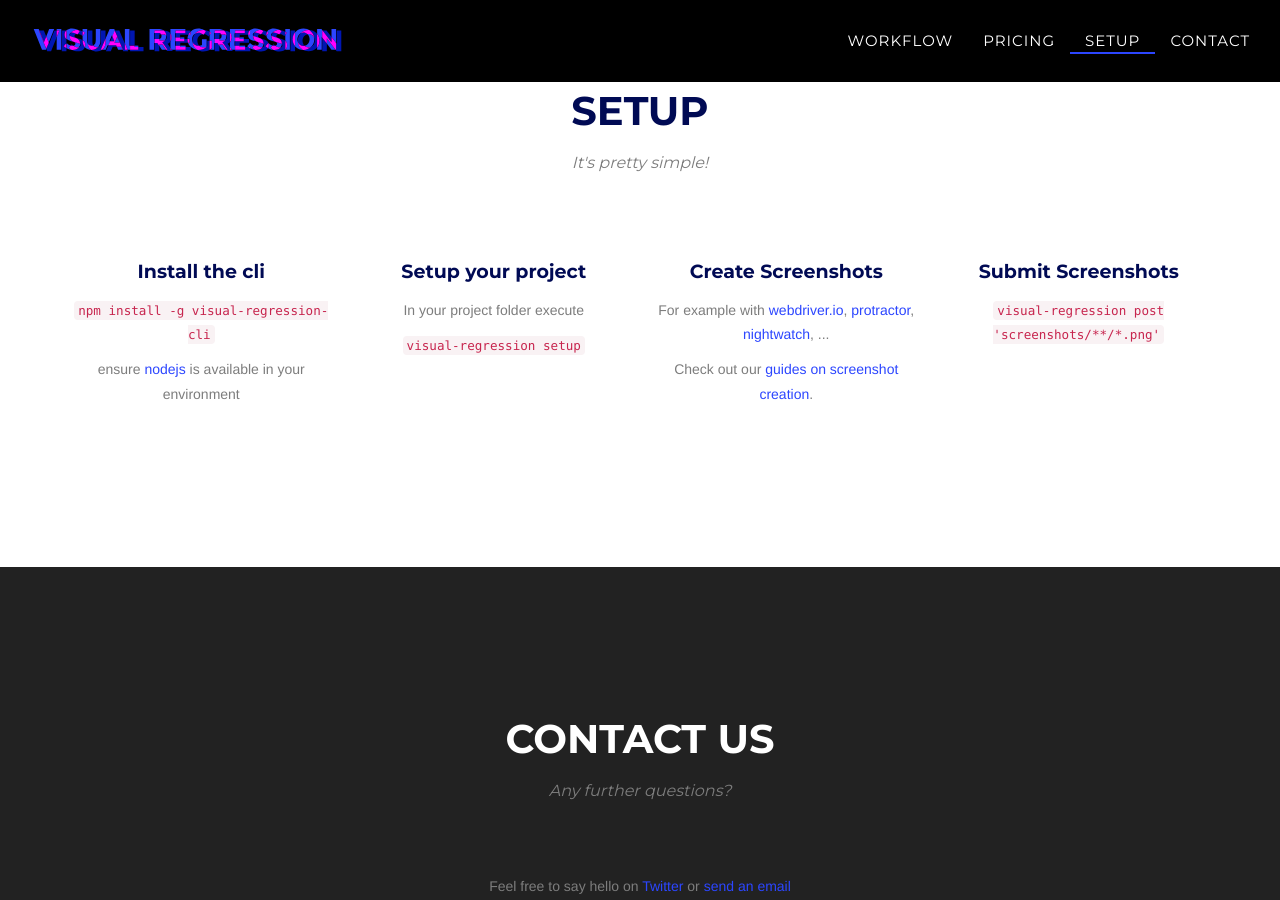
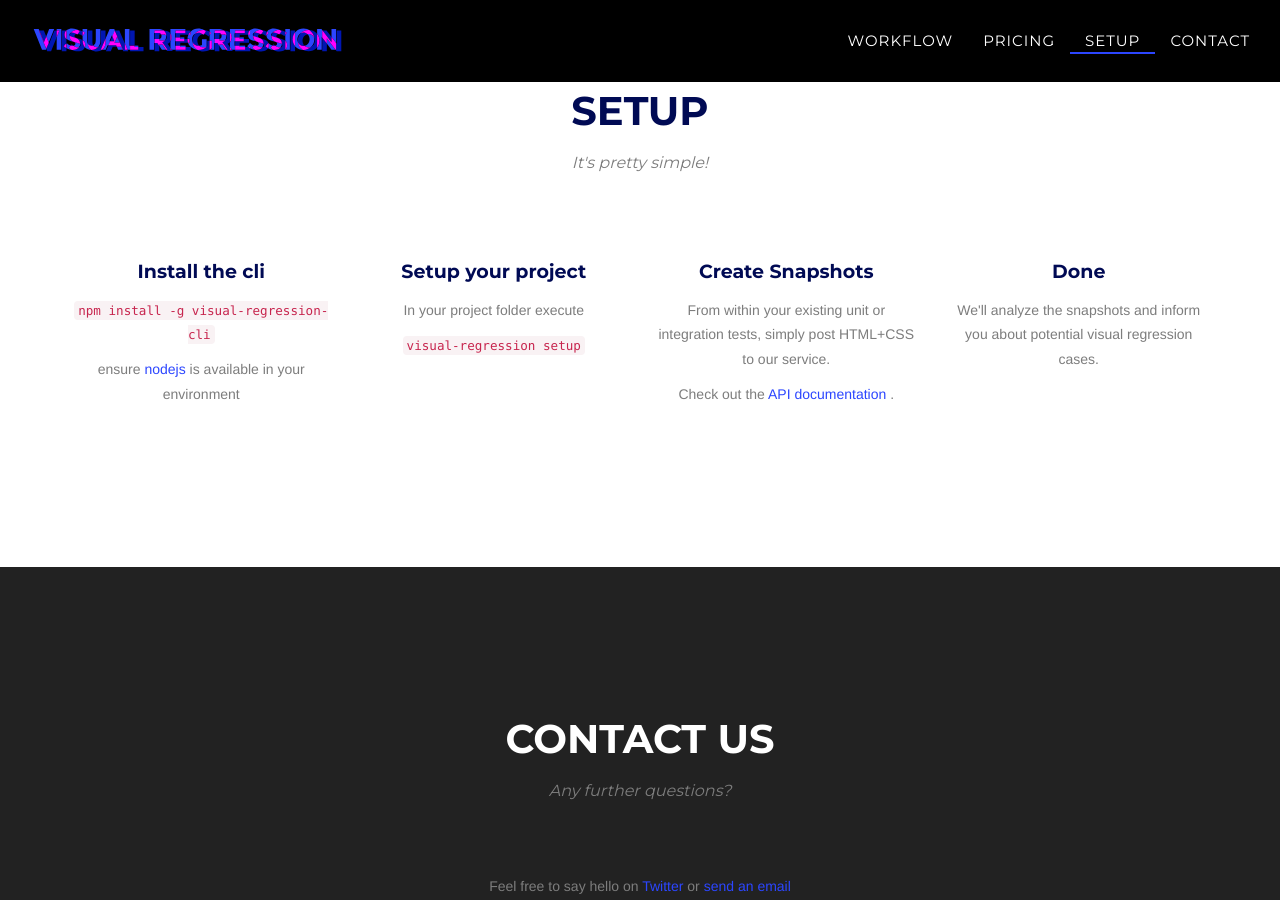
Before and after one commit to visualregression/visualregression.github.io, a Jekyll site: the page built from index.html, in a window 1280 px wide and 900 px high, scrolled down 2387 px. Built offline with Jekyll 4.4.1, drawn with Linux system fonts in a browser that asks for light colours; some of the changed text lies outside the part shown.

Commit message:
content: smoothen up wording

```diff
--- a/_includes/setup.html
+++ b/_includes/setup.html
@@ -26,20 +26,23 @@
                     </p>
                 </div>
                 <div class="col-md-3">
-                    <h4 class="service-heading">Create Screenshots</h4>
+                    <h4 class="service-heading">Create Snapshots</h4>
                     <p class="text-muted">
-                      For example with <a href="http://webdriver.io/api/utility/saveScreenshot.html">webdriver.io</a>,
-                      <a href="https://github.com/angular/protractor/blob/master/docs/debugging.md#taking-screenshots">protractor</a>,
-                      <a href="http://nightwatchjs.org/api#saveScreenshot">nightwatch</a>, ...
+                      From within your existing unit or integration tests,
+                      simply post HTML+CSS to our service.
                     </p>
                     <p class="text-muted">
-                      Check out our <a href="https://github.com/visualregression/screenshot-guides">guides on screenshot creation</a>.
+                      Check out the
+                      <a href="https://github.com/visualregression/api-documentation">
+                        API documentation
+                      </a>.
                     </p>
                 </div>
                 <div class="col-md-3">
-                    <h4 class="service-heading">Submit Screenshots</h4>
+                    <h4 class="service-heading">Done</h4>
                     <p class="text-muted">
-                      <code>visual-regression post 'screenshots/**/*.png'</code>
+                      We'll analyze the snapshots and inform you about potential
+                      visual regression cases.
                     </p>
                 </div>
             </div>
--- a/_includes/workflow.html
+++ b/_includes/workflow.html
@@ -19,8 +19,8 @@
                     <h4 class="service-heading">2. Receive Warnings</h4>
                     <img class="workflow-image" src="{{ 'img/receive_warnings.png' | prepend: site.baseurl }}" alt="" />
                     <p class="text-muted workflow-text">
-                      If there are visual changes, a Bot user will comment on
-                      the Pull Request with a preview of these changes.
+                      If there are visual changes, a preview of these will be
+                      commented on the Pull Request.
                     </p>
                 </div>
                 <div class="col-md-4">
```
Also changed, not shown: other parts of _includes/workflow.html (+1 -1 lines).
